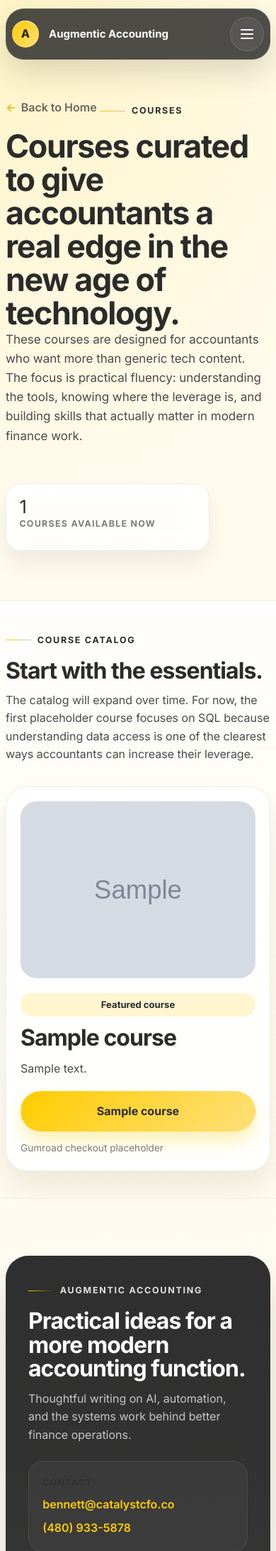
After one commit to bennett-bernard/augmentic-accounting-site, a Python web app: template templates/courses.html in a window 390 px wide. The commit adds this page. Shown: the top 2185 px of the page at 71% size. Run offline with Jinja, Linux system fonts and the light colour scheme; the template is opened without the code that fills it: most values are stand-ins (such as "Sample title", 1, 10 or a date in 2020); grey boxes marked "Sample" are stand-in pictures.

Commit message:
Add offerings pages and fix mobile article rendering

```diff
--- a/static/css/styles.css
+++ b/static/css/styles.css
@@ -218,12 +218,12 @@ ul {
     display: flex;
     align-items: center;
     flex: 0 0 auto;
-    gap: 0.5rem;
+    gap: 0.3rem;
 }
 
 .nav__link {
     color: rgba(255, 255, 255, 0.82);
-    padding: 0.85rem 1.05rem;
+    padding: 0.78rem 0.92rem;
     border-radius: 999px;
     font-weight: 600;
     transition: background var(--transition), color var(--transition), transform var(--transition);
@@ -425,12 +425,21 @@ ul {
 }
 
 .offering-card {
+    display: block;
     min-height: 100%;
     padding: 1.35rem;
     background: rgba(255, 255, 255, 0.86);
     border: 1px solid rgba(43, 43, 43, 0.08);
     border-radius: var(--radius-md);
     box-shadow: inset 0 1px 0 rgba(255, 255, 255, 0.7);
+    transition: transform var(--transition), box-shadow var(--transition), border-color var(--transition);
+}
+
+.offering-card:hover,
+.offering-card:focus-visible {
+    transform: translateY(-4px);
+    box-shadow: 0 20px 32px rgba(43, 43, 43, 0.1);
+    border-color: rgba(255, 204, 0, 0.42);
 }
 
 .offering-card h3 {
@@ -448,6 +457,58 @@ ul {
     color: var(--color-ink);
     font-size: 0.82rem;
     font-weight: 800;
+}
+
+.course-grid {
+    display: grid;
+    gap: 1.25rem;
+}
+
+.course-card {
+    display: grid;
+    grid-template-columns: minmax(240px, 0.42fr) minmax(0, 0.58fr);
+    gap: 1.3rem;
+    padding: 1.25rem;
+    background: rgba(255, 255, 255, 0.9);
+    border: 1px solid rgba(43, 43, 43, 0.08);
+    border-radius: var(--radius-lg);
+    box-shadow: 0 22px 38px rgba(43, 43, 43, 0.08);
+}
+
+.course-card__media {
+    overflow: hidden;
+    border-radius: calc(var(--radius-lg) - 0.5rem);
+    min-height: 100%;
+}
+
+.course-card__media img {
+    width: 100%;
+    height: 100%;
+    object-fit: cover;
+}
+
+.course-card__body {
+    display: flex;
+    flex-direction: column;
+    gap: 0.85rem;
+}
+
+.course-card__body h2,
+.course-card__body h3 {
+    margin: 0;
+}
+
+.course-card__body p {
+    max-width: 58ch;
+}
+
+.course-card__actions {
+    display: flex;
+    flex-wrap: wrap;
+    gap: 0.85rem;
+    align-items: center;
+    margin-top: auto;
+    padding-top: 0.35rem;
 }
 
 .hero__media {
@@ -990,6 +1051,10 @@ ul {
         grid-template-columns: repeat(2, minmax(0, 1fr));
     }
 
+    .course-card {
+        grid-template-columns: minmax(220px, 0.45fr) minmax(0, 0.55fr);
+    }
+
     .metric-card {
         justify-self: start;
     }
@@ -1044,6 +1109,10 @@ ul {
     .article-grid,
     .offerings-grid,
     .footer__grid {
+        grid-template-columns: 1fr;
+    }
+
+    .course-card {
         grid-template-columns: 1fr;
     }
 }
--- a/static/js/site.js
+++ b/static/js/site.js
@@ -28,7 +28,7 @@ document.addEventListener("DOMContentLoaded", function () {
         });
 
         window.addEventListener("resize", function () {
-            if (window.innerWidth > 860) {
+            if (window.innerWidth > 1024) {
                 closeNav();
             }
         });
@@ -46,18 +46,25 @@ document.addEventListener("DOMContentLoaded", function () {
         return;
     }
 
+    if (!("IntersectionObserver" in window)) {
+        revealItems.forEach(function (item) {
+            item.classList.add("is-visible");
+        });
+        return;
+    }
+
     var observer = new IntersectionObserver(
         function (entries, activeObserver) {
             entries.forEach(function (entry) {
-                if (entry.isIntersecting) {
+                if (entry.isIntersecting || entry.intersectionRatio > 0) {
                     entry.target.classList.add("is-visible");
                     activeObserver.unobserve(entry.target);
                 }
             });
         },
         {
-            threshold: 0.2,
-            rootMargin: "0px 0px -40px 0px"
+            threshold: 0.01,
+            rootMargin: "0px 0px -8% 0px"
         }
     );
 
--- a/templates/base.html
+++ b/templates/base.html
@@ -5,12 +5,12 @@
     <meta name="viewport" content="width=device-width, initial-scale=1.0, viewport-fit=cover">
     <title>{% block title %}Augmentic Accounting{% endblock %}</title>
     <meta name="description" content="{% block description %}Practical insights on AI, automation, and modern accounting workflows.{% endblock %}">
-    <link rel="stylesheet" href="{{ url_for('static', path='css/styles.css') }}?v=20260308-mobilefix">
+    <link rel="stylesheet" href="{{ url_for('static', path='css/styles.css') }}?v=20260308-contentfix">
     <link rel="icon" href="{{ url_for('static', path='favicon.ico') }}" type="image/x-icon">
     <link rel="preconnect" href="https://fonts.googleapis.com">
     <link rel="preconnect" href="https://fonts.gstatic.com" crossorigin>
     <link href="https://fonts.googleapis.com/css2?family=Inter:wght@400;500;600;700;800&display=swap" rel="stylesheet">
-    <script defer src="{{ url_for('static', path='js/site.js') }}?v=20260308-mobilefix"></script>
+    <script defer src="{{ url_for('static', path='js/site.js') }}?v=20260308-contentfix"></script>
 </head>
 <body>
     {% set current_path = request.url.path %}
@@ -40,6 +40,9 @@
                     <div class="nav__panel" id="primary-nav">
                         <a href="{{ url_for('home') }}" class="nav__link {% if current_path == '/' %}is-active{% endif %}">Home</a>
                         <a href="{{ url_for('list_all_articles') }}" class="nav__link {% if current_path[:9] == '/articles' %}is-active{% endif %}">Articles</a>
+                        <a href="{{ url_for('courses') }}" class="nav__link {% if current_path == '/courses' %}is-active{% endif %}">Courses</a>
+                        <a href="{{ url_for('resources') }}" class="nav__link {% if current_path == '/resources' %}is-active{% endif %}">Resources</a>
+                        <a href="{{ url_for('coaching') }}" class="nav__link {% if current_path == '/coaching' %}is-active{% endif %}">Coaching</a>
                         <a href="{{ url_for('about') }}" class="nav__link {% if current_path == '/about' %}is-active{% endif %}">About</a>
                         <a href="{{ url_for('list_all_articles') }}" class="btn btn--nav">Explore Articles</a>
                     </div>
@@ -72,6 +75,9 @@
                         <ul class="footer__list">
                             <li><a href="{{ url_for('home') }}" class="footer__link">Home</a></li>
                             <li><a href="{{ url_for('list_all_articles') }}" class="footer__link">Articles</a></li>
+                            <li><a href="{{ url_for('courses') }}" class="footer__link">Courses</a></li>
+                            <li><a href="{{ url_for('resources') }}" class="footer__link">Resources</a></li>
+                            <li><a href="{{ url_for('coaching') }}" class="footer__link">Coaching</a></li>
                             <li><a href="{{ url_for('about') }}" class="footer__link">About</a></li>
                         </ul>
                     </div>
--- /dev/null
+++ b/templates/courses.html
@@ -0,0 +1,50 @@
+{% extends "base.html" %}
+
+{% block title %}Courses | Augmentic Accounting{% endblock %}
+{% block description %}Curated courses for accountants who want a practical edge in SQL, AI, automation, and modern technology workflows.{% endblock %}
+
+{% block content %}
+<section class="page-hero section">
+    <div class="container page-hero__grid page-hero__grid--compact">
+        <div class="reveal">
+            <a href="{{ url_for('home') }}" class="breadcrumb-link">Back to Home</a>
+            <p class="eyebrow">Courses</p>
+            <h1>Courses curated to give accountants a real edge in the new age of technology.</h1>
+            <p class="page-hero__lead">These courses are designed for accountants who want more than generic tech content. The focus is practical fluency: understanding the tools, knowing where the leverage is, and building skills that actually matter in modern finance work.</p>
+        </div>
+        <div class="metric-card reveal reveal--delay">
+            <span class="metric-card__value">{{ courses|length }}</span>
+            <span class="metric-card__label">courses available now</span>
+        </div>
+    </div>
+</section>
+
+<section class="section section--soft">
+    <div class="container">
+        <div class="section-heading reveal">
+            <p class="eyebrow">Course Catalog</p>
+            <h2>Start with the essentials.</h2>
+            <p>The catalog will expand over time. For now, the first placeholder course focuses on SQL because understanding data access is one of the clearest ways accountants can increase their leverage.</p>
+        </div>
+
+        <div class="course-grid">
+            {% for course in courses %}
+            <article class="course-card reveal">
+                <div class="course-card__media">
+                    <img src="{{ url_for('static', path=course.thumbnail_path) }}" alt="{{ course.title }} thumbnail">
+                </div>
+                <div class="course-card__body">
+                    <span class="pill">Featured course</span>
+                    <h2>{{ course.title }}</h2>
+                    <p>{{ course.description }}</p>
+                    <div class="course-card__actions">
+                        <a href="{{ course.checkout_url }}" class="btn btn--primary" target="_blank" rel="noreferrer">{{ course.cta_label }}</a>
+                        <span class="article-card__tag">Gumroad checkout placeholder</span>
+                    </div>
+                </div>
+            </article>
+            {% endfor %}
+        </div>
+    </div>
+</section>
+{% endblock %}
```
Also changed, not shown: main.py (+33 -0 lines), templates/coaching.html (added, +68 -0 lines), templates/index.html (+6 -6 lines), templates/resources.html (added, +44 -0 lines), static/images/sql-for-accountants.svg (added).
